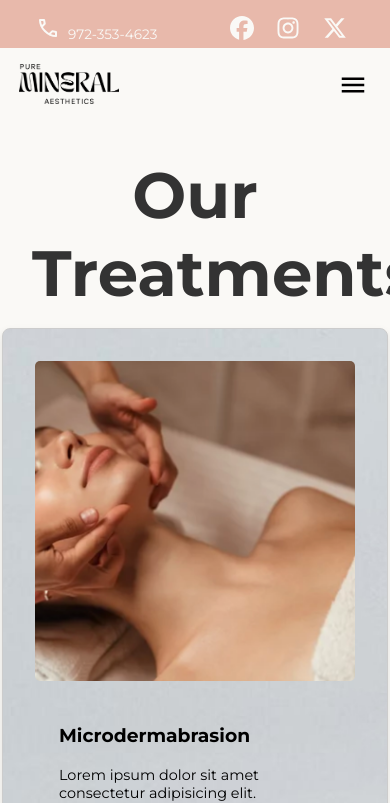
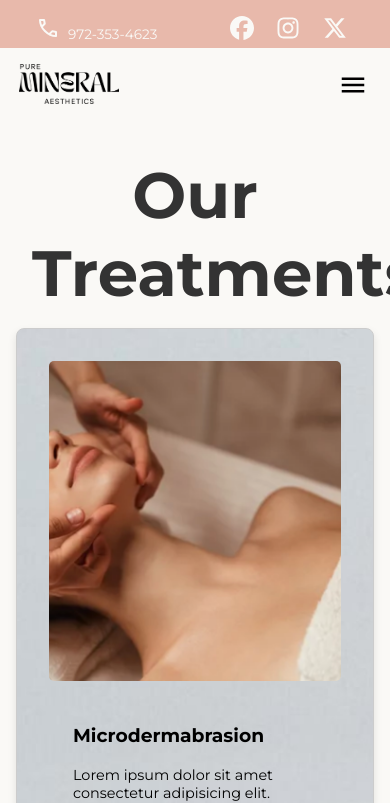
Before and after one commit to Object-ions/pure-mineral-aesthetics, a React (Create React App) app: page /treatments in a window 390 px wide. Shown: the top 803 px of the page. Built offline with nearby package versions, Linux system fonts and the light colour scheme; no server answers; a web font is replaced by a local one.

Commit message:
Update responsiveness for Treatments

```diff
--- a/src/scss/_responsive.scss
+++ b/src/scss/_responsive.scss
@@ -165,7 +165,7 @@
         background-size: cover !important;
 
         .treatment-image {
-          width: 20rem;
+          width: 100%;
           height: 20rem;
         }
         .treatment-content {
```
